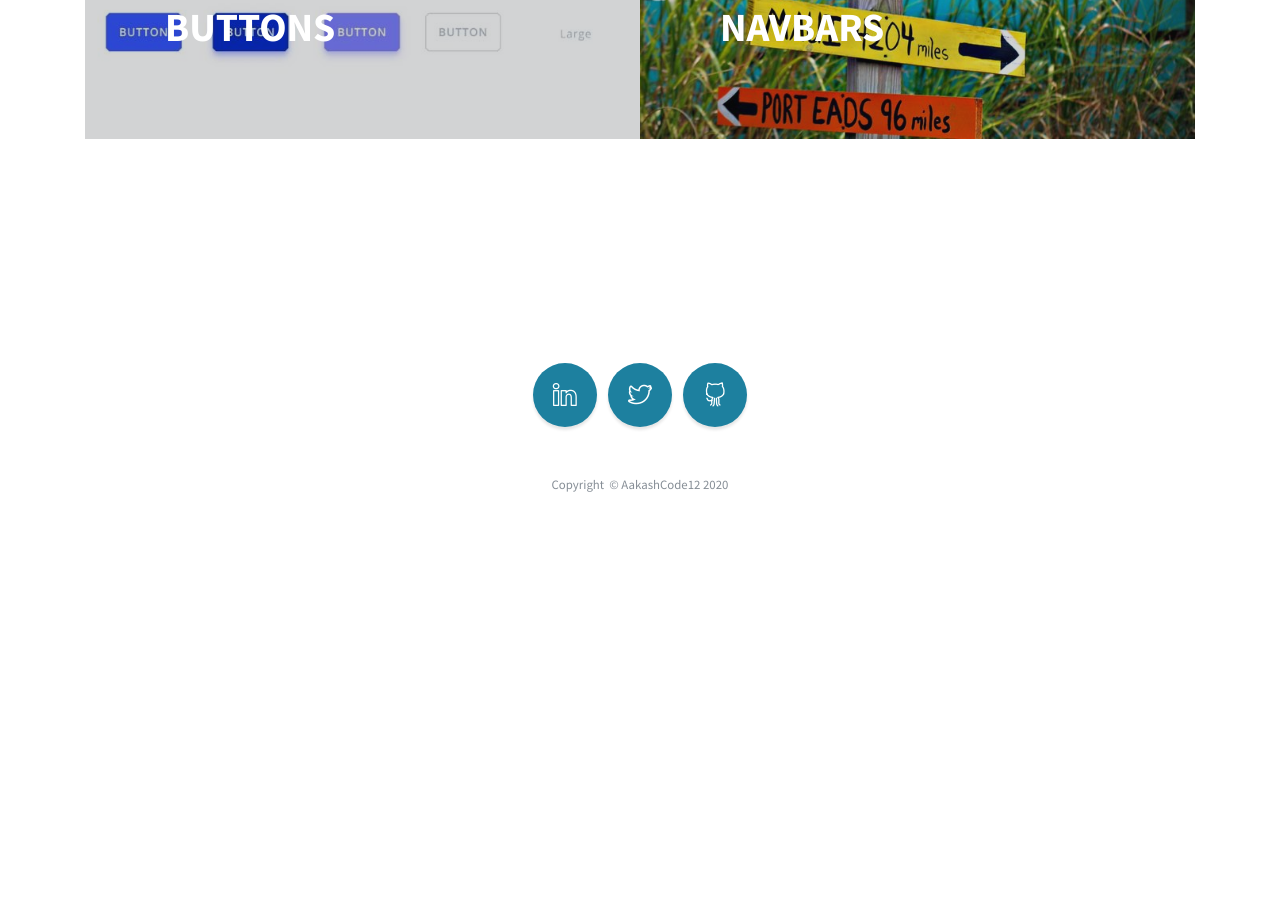
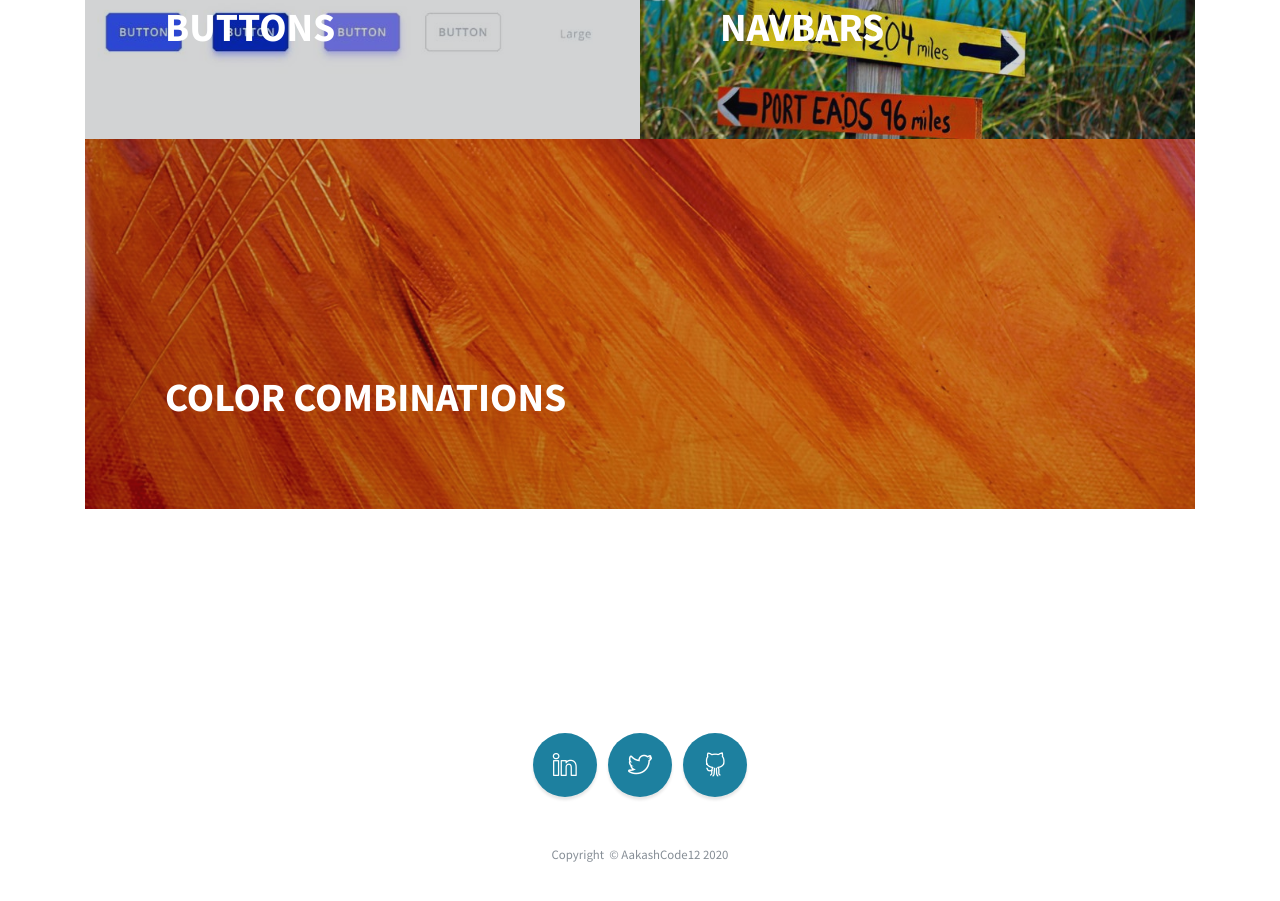
Before and after one commit to AakashCode12/My-Design-Collection, a plain HTML site: page index.html in a window 1280 px wide. Shown: the part 1627-2528 px from the top of the page. Before the commit the page ends 2201 px from the top, so only its background shows below. Drawn offline with nearby package versions, Linux system fonts and the light colour scheme.

Commit message:
Added Color Combinations

```diff
--- a/index.html
+++ b/index.html
@@ -86,9 +86,19 @@
                         </div><img class="img-fluid" src="assets/img/portfolio-4.jpg">
                     </a>
                 </div>
+                <div class="col-lg-12">
+                    <a class="portfolio-item" href="#">
+                        <div class="caption">
+                            <div class="caption-content">
+                                <h1>COLOR COMBINATIONS</h1>
+                            </div>
+                        </div><img class="img-fluid" src="assets/img/portfolio-5.jpg">
+                    </a>
+                </div>
             </div>
         </div>
     </section>
+
     <footer class="footer text-center">
         <div class="container">
             <ul class="list-inline mb-5">
```
Also changed, not shown: assets/img/portfolio-5.jpg (added).
